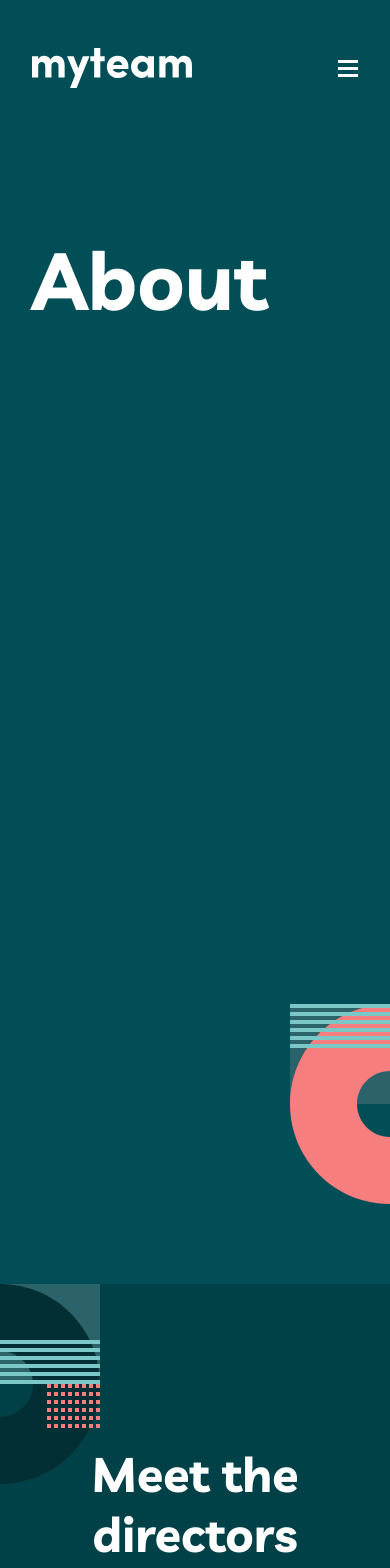
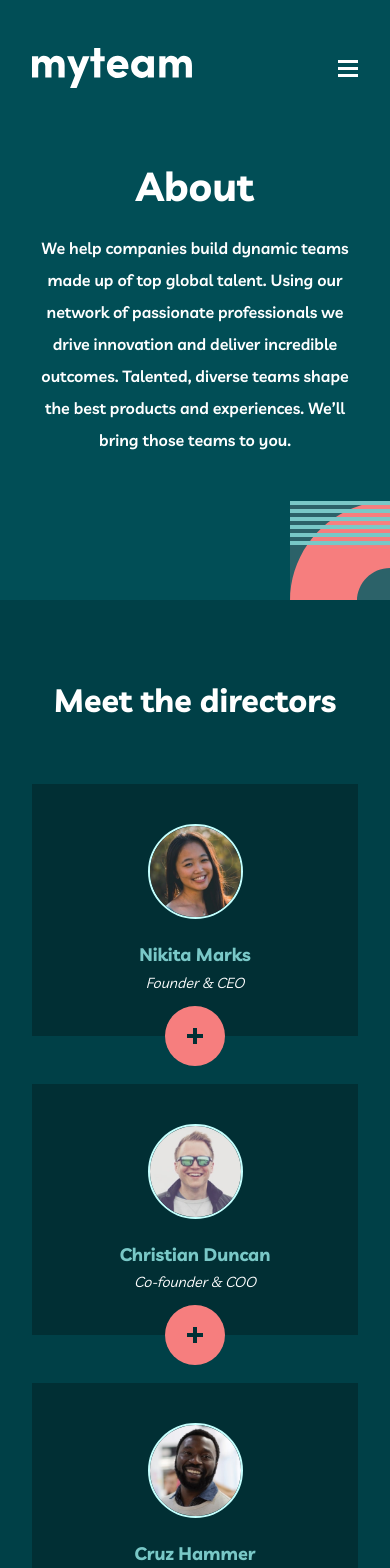
Before and after one commit to stanlee17/myteam, a React (Create React App) app: page /about in a window 390 px wide. Shown: the top 1568 px of the page. Built offline with nearby package versions, Linux system fonts and the light colour scheme.

Commit message:
about me media queries added

```diff
--- a/src/components/pages/About/About.module.scss
+++ b/src/components/pages/About/About.module.scss
@@ -3,6 +3,8 @@
 .about {
   position: relative;
   min-height: 600px;
+  background-color: $midnightGreen;
+  z-index: 9999;
 
   .wrapper {
     display: grid;
@@ -30,7 +32,6 @@
     &::after {
       content: url('../../../assets/background/bg-pattern-about-1-mobile-nav-1.svg');
       position: absolute;
-      z-index: -1;
       bottom: -4px;
       right: -100px;
     }
@@ -43,4 +44,44 @@
       }
     }
   }
+
+  @include breakpoint(md) {
+    .wrapper {
+      grid-template-columns: 1fr;
+      max-width: 80%;
+      gap: 0;
+      margin: 2rem auto;
+      text-align: center;
+
+      h1 {
+        font-size: 4rem;
+        margin-bottom: 1rem;
+      }
+
+      h4 {
+        font-size: 1rem;
+        padding-top: 0;
+
+        &::before {
+          display: none;
+        }
+      }
+    }
+  }
+
+  @include breakpoint(sm) {
+    .wrapper {
+      max-width: 100%;
+      margin: 1rem auto;
+
+      h1 {
+        font-size: 2.5rem;
+      }
+
+      &::after {
+        bottom: -105px;
+        right: -100px;
+      }
+    }
+  }
 }
--- a/src/components/pages/About/About.tsx
+++ b/src/components/pages/About/About.tsx
@@ -4,6 +4,7 @@ import Navbar from '../../layout/Navbar/Navbar';
 import Directors from '../../sections/Directors/Directors';
 import Ready from '../../sections/Ready/Ready';
 import styles from './About.module.scss';
+import Clients from '../../sections/Clients/Clients';
 
 const About = () => {
   return (
@@ -24,6 +25,7 @@ const About = () => {
         </Container>
       </div>
       <Directors />
+      <Clients />
       <Ready />
     </Fragment>
   );
--- /dev/null
+++ b/src/components/sections/Clients/Clients.module.scss
@@ -0,0 +1,65 @@
+@use '../../../styles/scss/abstracts/' as *;
+
+.clients {
+  position: relative;
+  background-color: $sacramentoStateGreen;
+  padding: 10rem 0;
+
+  .heading {
+    font-size: 3rem;
+    font-weight: 700;
+    margin-bottom: 3rem;
+    text-align: center;
+  }
+
+  .logos {
+    display: grid;
+    grid-template-columns: repeat(5, auto);
+    align-items: center;
+    justify-content: center;
+
+    img {
+      max-width: 75%;
+      margin: 0 auto;
+    }
+  }
+
+  &::before {
+    content: url('../../../assets/background/bg-pattern-about-4.svg');
+    position: absolute;
+    top: 0;
+    left: 0;
+  }
+
+  @include breakpoint(md) {
+    padding: 7rem 0;
+
+    .heading {
+      font-size: 2rem;
+      margin-bottom: 4rem;
+    }
+
+    &::before {
+      top: -100px;
+      left: 0;
+    }
+  }
+
+  @include breakpoint(sm) {
+    padding: 6rem 0;
+
+    .logos {
+      grid-template-columns: auto;
+      gap: 3rem;
+
+      img {
+        max-width: 40%;
+        margin: 0 auto;
+      }
+    }
+
+    &::before {
+      left: -100px;
+    }
+  }
+}
--- /dev/null
+++ b/src/components/sections/Clients/Clients.tsx
@@ -0,0 +1,27 @@
+import Container from '../../common/Container/Container';
+import styles from './Clients.module.scss';
+
+import TheVerge from '../../../assets/logo/logo-the-verge.png';
+import TheJakartaPost from '../../../assets/logo/logo-jakarta-post.png';
+import TheGuardian from '../../../assets/logo/logo-the-guardian.png';
+import TechRadar from '../../../assets/logo/logo-tech-radar.png';
+import GadgetsNow from '../../../assets/logo/logo-gadgets-now.png';
+
+const Clients = () => {
+  return (
+    <div className={styles.clients}>
+      <Container>
+        <h1 className={styles.heading}>Some of our clients</h1>
+        <div className={styles.logos}>
+          <img src={TheVerge} alt="logo-the-verge" />
+          <img src={TheJakartaPost} alt="logo-jakarta-post" />
+          <img src={TheGuardian} alt="logo-the-guardian" />
+          <img src={TechRadar} alt="logo-tech-radar" />
+          <img src={GadgetsNow} alt="logo-gadgets-now" />
+        </div>
+      </Container>
+    </div>
+  );
+};
+
+export default Clients;
--- a/src/components/sections/Directors/Directors.module.scss
+++ b/src/components/sections/Directors/Directors.module.scss
@@ -4,6 +4,7 @@
   position: relative;
   padding: 10rem 0 12rem 0;
   background-color: $deepJungleGreen;
+  z-index: 9999;
 
   .heading {
     font-size: 3rem;
@@ -84,4 +85,39 @@
       }
     }
   }
+
+  @include breakpoint(md) {
+    padding: 5rem 0 8rem 0;
+
+    .heading,
+    .cards {
+      max-width: 80%;
+    }
+
+    .heading {
+      font-size: 2rem;
+      margin: 0 auto 4rem auto;
+    }
+    .cards {
+      grid-template-columns: repeat(2, 1fr);
+      gap: 5rem 1rem;
+      margin: 0 auto;
+    }
+  }
+
+  @include breakpoint(sm) {
+    .heading,
+    .cards {
+      max-width: 100%;
+    }
+
+    .cards {
+      grid-template-columns: 1fr;
+      gap: 3rem 1rem;
+
+      &::before {
+        display: none;
+      }
+    }
+  }
 }
```
